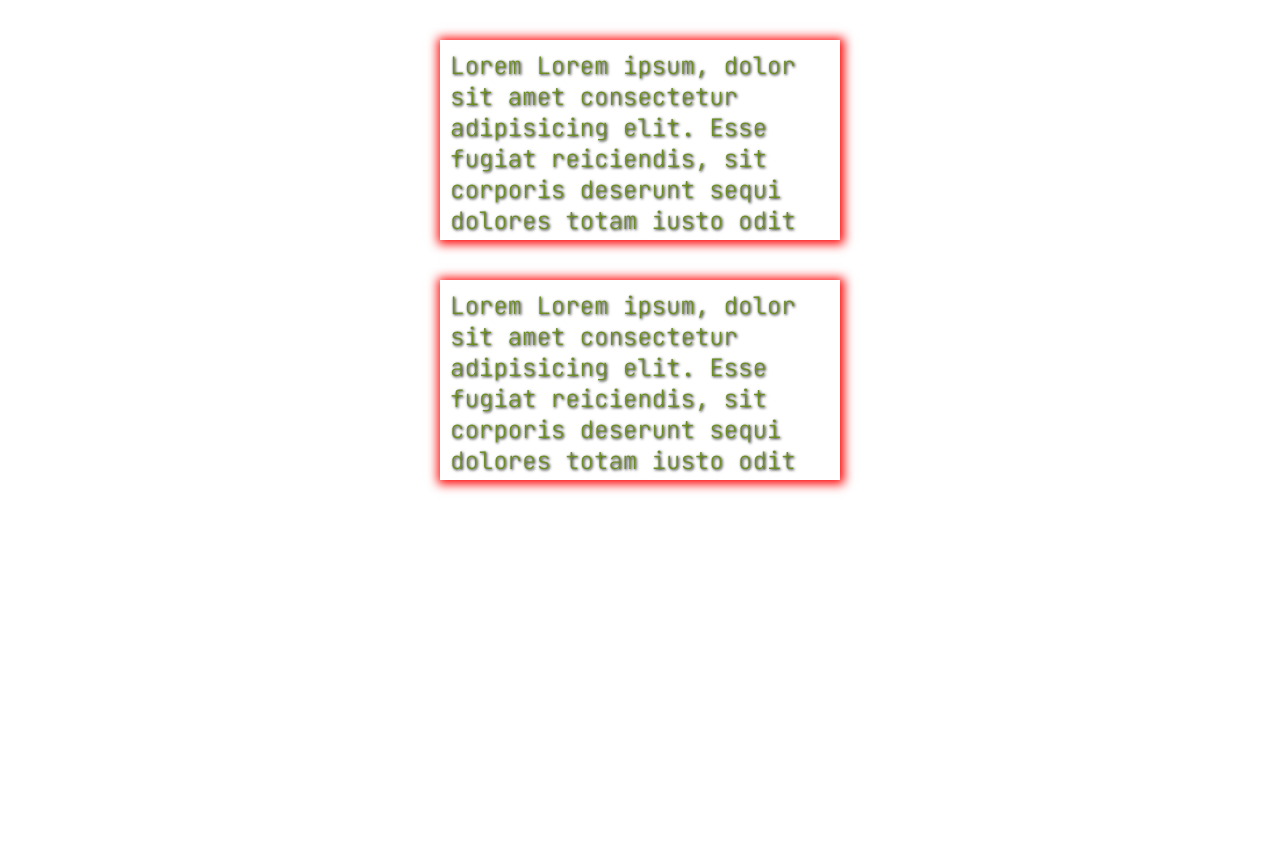
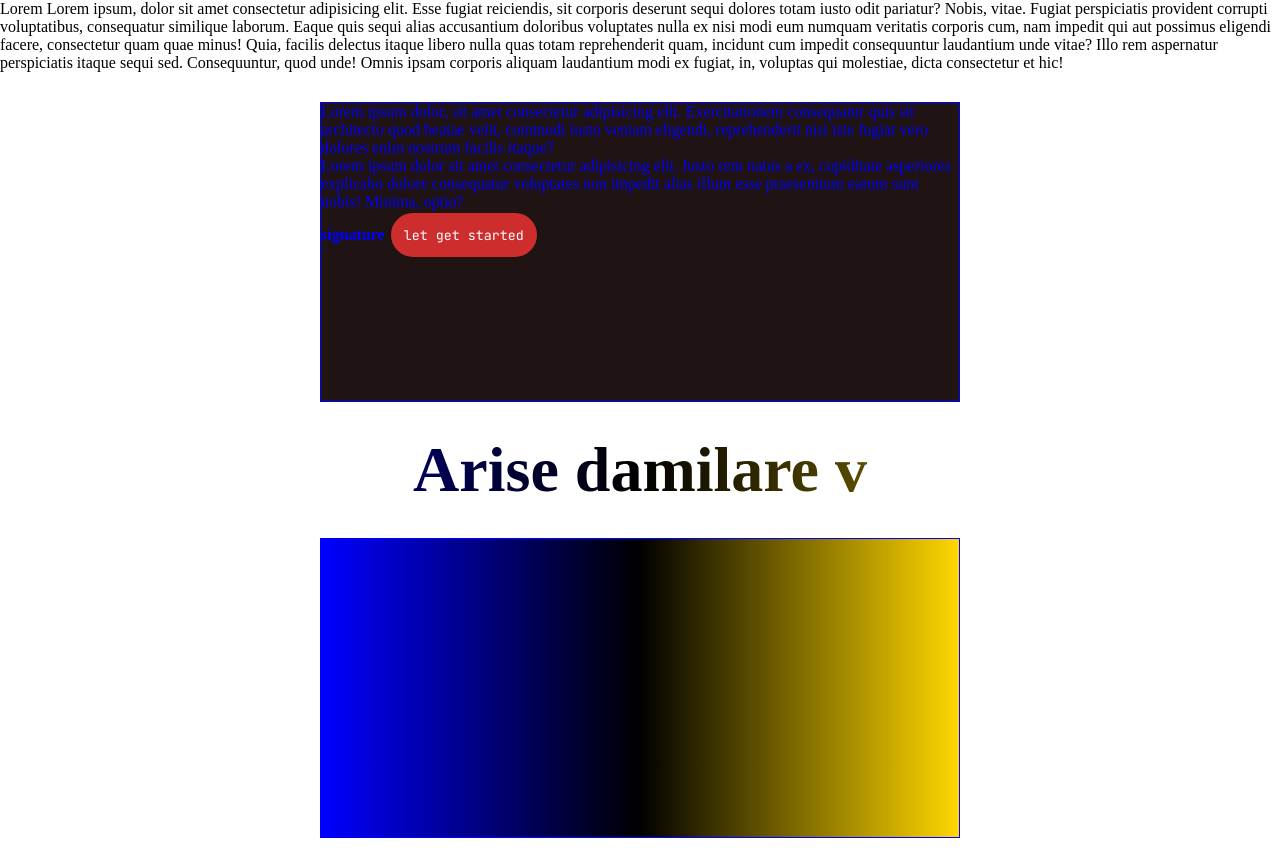
Before and after one commit to jubrilayomide45-cyber/newpractice, a plain HTML site: page index.html in a window 1280 px wide. Before the commit the page ends 800 px from the top, so only its background shows below. Drawn offline with Linux system fonts and the light colour scheme; grey boxes are pictures that could not be loaded.

Commit message:
new change

```diff
--- a/index.html
+++ b/index.html
@@ -7,10 +7,23 @@
     <link rel="stylesheet" href="/style.css">
 </head>
 <body>
-    <p>Lorem Lorem ipsum, dolor sit amet consectetur adipisicing elit. Esse fugiat reiciendis, sit corporis deserunt sequi dolores totam iusto odit pariatur? Nobis, vitae. Fugiat perspiciatis provident corrupti voluptatibus, consequatur similique laborum. Eaque quis sequi alias accusantium doloribus voluptates nulla ex nisi modi eum numquam veritatis corporis cum, nam impedit qui aut possimus eligendi facere, consectetur quam quae minus! Quia, facilis delectus itaque libero nulla quas totam reprehenderit quam, incidunt cum impedit consequuntur laudantium unde vitae? Illo rem aspernatur perspiciatis itaque sequi sed. Consequuntur, quod unde! Omnis ipsam corporis aliquam laudantium modi ex fugiat, in, voluptas qui molestiae, dicta consectetur et hic!</p>
-    <p>Lorem Lorem ipsum, dolor sit amet consectetur adipisicing elit. Esse fugiat reiciendis, sit corporis deserunt sequi dolores totam iusto odit pariatur? Nobis, vitae. Fugiat perspiciatis provident corrupti voluptatibus, consequatur similique laborum. Eaque quis sequi alias accusantium doloribus voluptates nulla ex nisi modi eum numquam veritatis corporis cum, nam impedit qui aut possimus eligendi facere, consectetur quam quae minus! Quia, facilis delectus itaque libero nulla quas totam reprehenderit quam, incidunt cum impedit consequuntur laudantium unde vitae? Illo rem aspernatur perspiciatis itaque sequi sed. Consequuntur, quod unde! Omnis ipsam corporis aliquam laudantium modi ex fugiat, in, voluptas qui molestiae, dicta consectetur et hic!</p>
+    <p class="p-tag">Lorem Lorem ipsum, dolor sit amet consectetur adipisicing elit. Esse fugiat reiciendis, sit corporis deserunt sequi dolores totam iusto odit pariatur? Nobis, vitae. Fugiat perspiciatis provident corrupti voluptatibus, consequatur similique laborum. Eaque quis sequi alias accusantium doloribus voluptates nulla ex nisi modi eum numquam veritatis corporis cum, nam impedit qui aut possimus eligendi facere, consectetur quam quae minus! Quia, facilis delectus itaque libero nulla quas totam reprehenderit quam, incidunt cum impedit consequuntur laudantium unde vitae? Illo rem aspernatur perspiciatis itaque sequi sed. Consequuntur, quod unde! Omnis ipsam corporis aliquam laudantium modi ex fugiat, in, voluptas qui molestiae, dicta consectetur et hic!</p>
 
-    <div></div>
+    <div class="box">
+        <p>
+            Lorem ipsum dolor, sit amet consectetur adipisicing elit. Exercitationem consequatur quis sit architecto quod beatae velit, commodi iusto veniam eligendi, reprehenderit nisi iste fugiat vero dolores enim nostrum facilis itaque?
+        </p>
+        <p>Lorem ipsum dolor sit amet consectetur adipisicing elit. Iusto rem natus a ex, cupiditate asperiores explicabo dolore consequatur voluptates non impedit alias illum esse praesentium earum sunt nobis! Minima, optio?
+        </p>
+        <b>signature</b>
+         <button class="bnt">let get started</button>
+    </div>
 
+
+    <h1 class="arise">Arise damilare v</h1>
+
+    <div class="box box2"></div>
+
+    <iframe width="560" height="315" src="https://www.youtube.com/embed/HgC6bjMbqpw?si=P9FiVyttY9ckTwqS" title="YouTube video player" frameborder="0" allow="accelerometer; autoplay; clipboard-write; encrypted-media; gyroscope; picture-in-picture; web-share" referrerpolicy="strict-origin-when-cross-origin" allowfullscreen></iframe>
 </body>
 </html>
--- a/style.css
+++ b/style.css
@@ -6,8 +6,8 @@
     box-sizing: border-box;
 }
 
-/* box model */
-/* font */
+/* box model */ */
+font
 p{
     border: 10x solid black;
     /* border-style: groove; */
@@ -35,3 +35,45 @@ p{
     text-decoration: doublegit;
 
 }
+
+.box{
+    width: 50%;
+    height: 300px;
+    border: 1px solid;
+    margin: 30px auto;
+    background-color: #201313;
+    color: blue;
+}
+
+
+
+
+
+.box>.bnt{
+    padding: 13px;
+    border: 2px solid #201313;
+    border-radius: 25px;
+    font-family: 'JetBrains mono', monospace;
+    background-color: #ce2d2d;
+    color: white;
+}
+
+.box2{
+    /* background-image: ; */
+    font-size: 4rem;
+    text-align: center;
+    background-size: cover;
+    /* background-repeat: repeat; */
+    background-position: center;
+    background-image: linear-gradient(to right, blue, black, gold);
+
+}
+
+.arise{
+    border: 1px solid;
+    font-size: 4rem;
+    text-align: center;
+    background-image: linear-gradient(to right, blue, black, gold) ;
+    background-clip: text;
+    color: transparent;
+}
```
